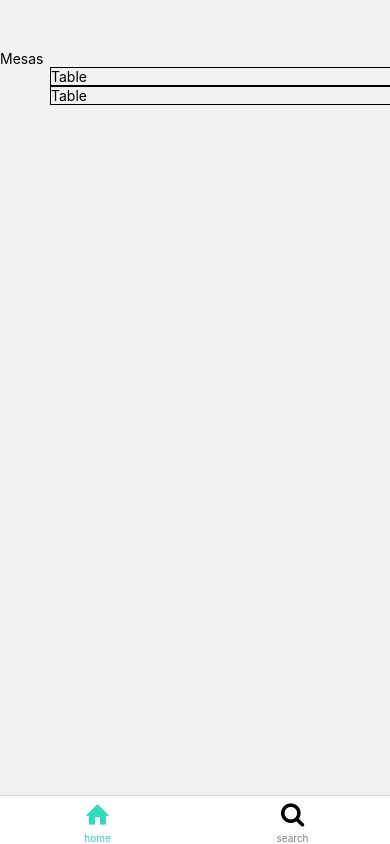
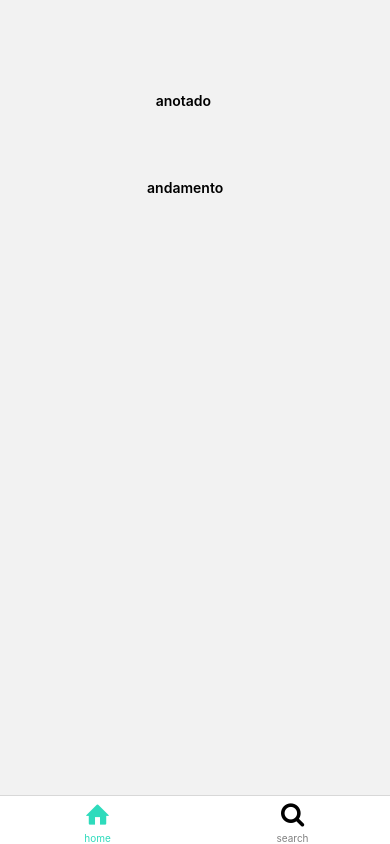
Before and after one commit to santosfk/comanda, a React Native app: screen /homeRoutes in a window 390 px wide. Built offline with nearby package versions, Linux system fonts and the light colour scheme.

Commit message:
feat: create table component

```diff
--- a/src/Screens/HomeScreens/Home/style.ts
+++ b/src/Screens/HomeScreens/Home/style.ts
@@ -2,6 +2,8 @@
 
 export const Container = styled.View`
 flex: 1;
+align-items: center;
+justify-content: center;
 background-color: ${({theme})=> theme.primary_background};
 
 `
--- a/src/components/Table/Table.tsx
+++ b/src/components/Table/Table.tsx
@@ -1,15 +1,23 @@
-import { View, Text } from "react-native";
-import { Container } from "./style";
+import { View, Text, useWindowDimensions } from "react-native";
+import { Container, ClientsNumber, Status, TableTitle } from "./style";
+import { FontAwesome } from "@expo/vector-icons";
 import React from "react";
+
 type TableProps = {
   id: number;
   status: string;
-  clients: number;
+  clientsNumber: number;
 };
-export const Table = ({ clients, id, status }: TableProps) => {
+export const Table = ({ clientsNumber, id, status }: TableProps) => {
+  const window = useWindowDimensions();
   return (
-    <Container>
-      <Text>Table</Text>
+    <Container width={window.width}>
+      <TableTitle>Mesa {id}</TableTitle>
+      <Status>{status}</Status>
+      <ClientsNumber>
+        <Text>{clientsNumber}</Text>
+        <FontAwesome name="user" style={{marginLeft:10}} size={20} color="#2EDBBC" />
+      </ClientsNumber>
     </Container>
   );
 };
--- a/src/components/Table/style.ts
+++ b/src/components/Table/style.ts
@@ -1,8 +1,31 @@
 import styled from "styled-components/native";
+import { Dimensions, StyleSheet } from "react-native";
+const width = Dimensions.get("screen").width;
 export const Container = styled.View`
-border: 1px solid black;
+width: ${width - 20}px;
+background-color: ${({theme})=> theme.background_green_100};
+justify-content: space-around;
+align-items: center;
+flex-direction: row;
+margin-top: 15px;
+padding: 10px 10px;
+border-radius: 10px;
+`
+export const TableTitle = styled.Text`
+font-weight: bold;
+color: #5F5959;
+font-size: 18px;
+
+`
+export const Status = styled.Text`
+margin-bottom:35px;
+color: ${({theme})=> theme.yellow};
+font-weight: 600;
+`
+export const ClientsNumber = styled.View`
 display: flex;
-justify-content: space-around;
-width: 100%;
-margin: 0 50px;
+align-items: center;
+flex-direction: row;
+gap: 50px;
+color: #5F5959;
 `
```
